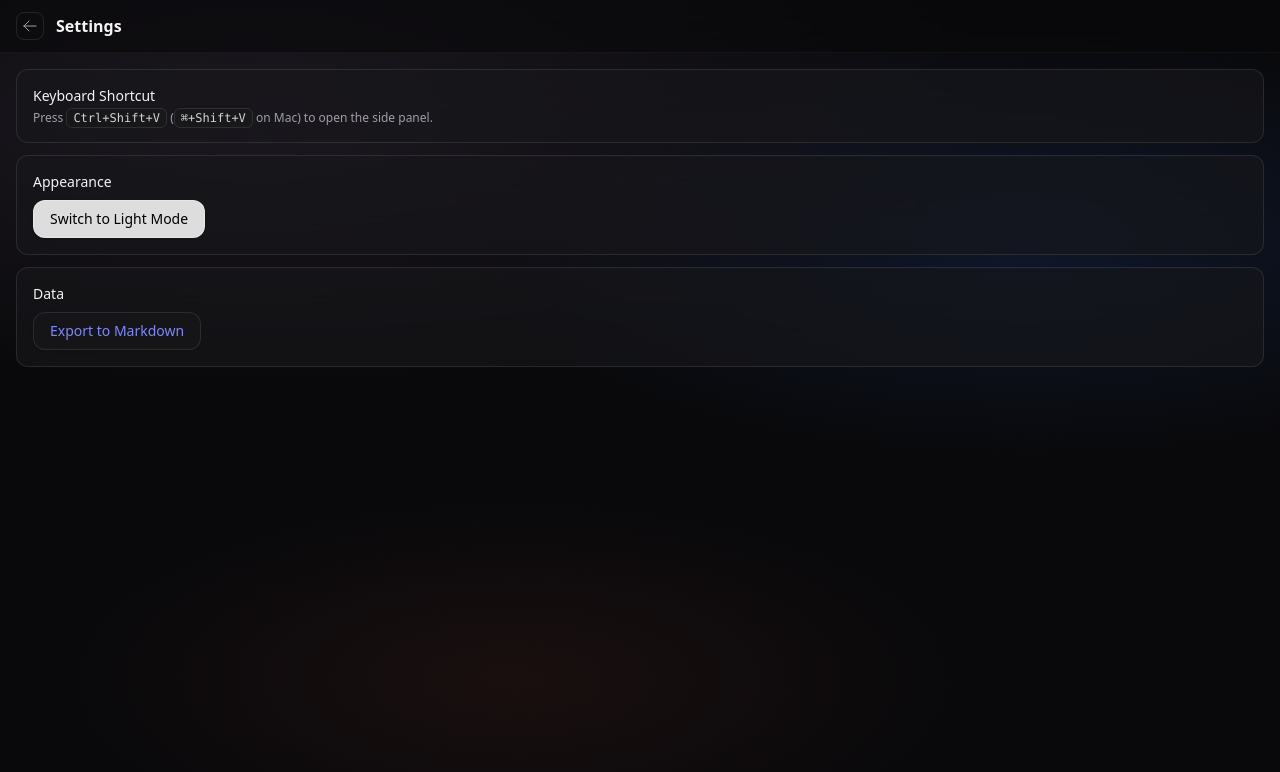
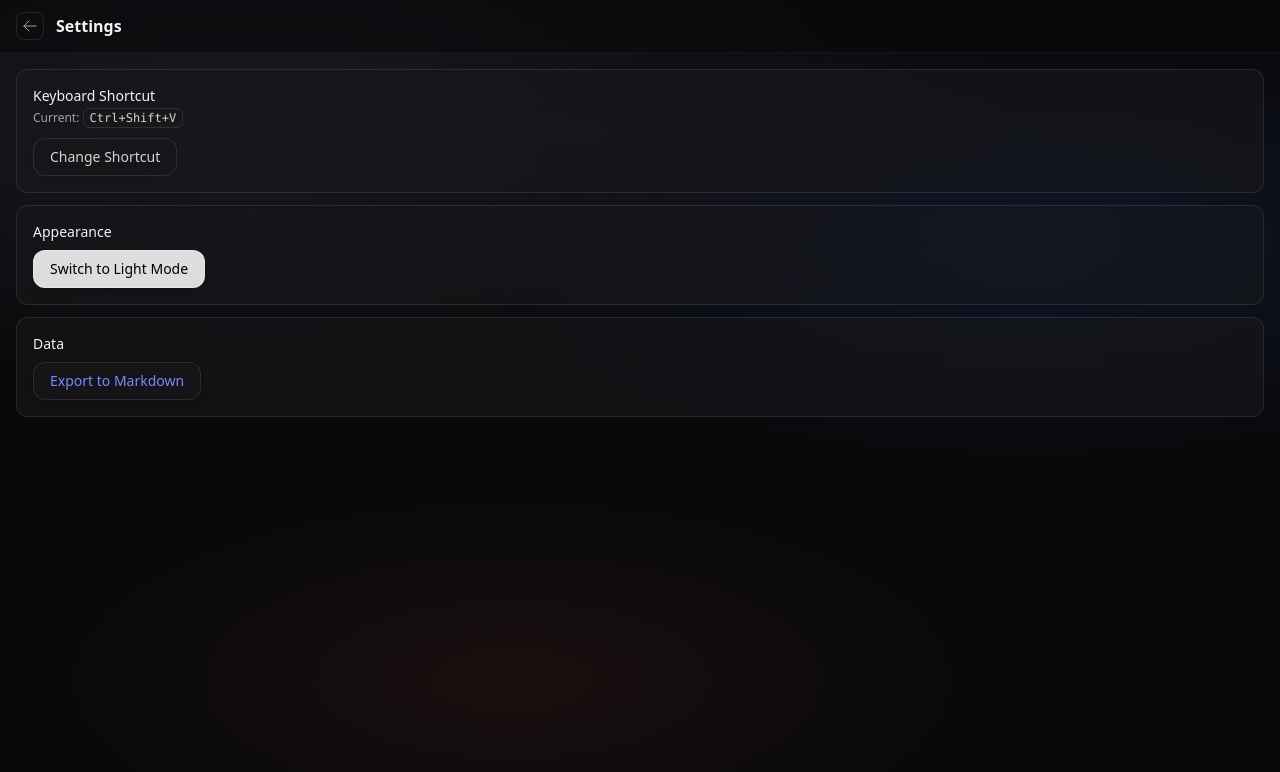
Before and after one commit to Atharav001/TabVault-Extension, a React (Vite) app: page / in a window 1280 px wide. Both pictures are taken after a click on the button 1216 px from the left and 25 px from the top of the page. Shown: the top 772 px of the page. Built offline with nearby package versions, Linux system fonts and the light colour scheme; the HTML template or start-up script is replaced by a standard one.

Commit message:
Add Change Shortcut button that opens chrome://extensions/shortcuts
- Browser manages MV3 command shortcuts natively
- Button in Settings links directly to the shortcut manager page

```diff
--- a/src/sidepanel/SettingsView.tsx
+++ b/src/sidepanel/SettingsView.tsx
@@ -43,9 +43,15 @@ export default function SettingsView({ onBack }: { onBack: () => void }) {
       <div className="flex-1 p-4 space-y-3 overflow-y-auto">
         <div className={`rounded-xl p-4 border ${cardBg}`}>
           <h2 className="text-sm font-medium mb-1">Keyboard Shortcut</h2>
-          <p className={`text-xs ${subtext}`}>
-            Press <kbd className={`px-1.5 py-0.5 rounded-md text-xs border ${kbdBg}`}>Ctrl+Shift+V</kbd> (<kbd className={`px-1.5 py-0.5 rounded-md text-xs border ${kbdBg}`}>⌘+Shift+V</kbd> on Mac) to open the side panel.
+          <p className={`text-xs ${subtext} mb-3`}>
+            Current: <kbd className={`px-1.5 py-0.5 rounded-md text-xs border ${kbdBg}`}>{navigator.platform.includes('Mac') ? '⌘+Shift+V' : 'Ctrl+Shift+V'}</kbd>
           </p>
+          <button
+            onClick={() => chrome.tabs.create({ url: 'chrome://extensions/shortcuts' })}
+            className={`px-4 py-2 rounded-xl text-sm font-medium transition-all border shadow-sm backdrop-blur-xl ${isLight ? 'bg-white/60 text-zinc-600 hover:bg-white/80 border-black/5' : 'bg-zinc-900/60 text-zinc-300 hover:bg-zinc-900/80 border-white/10'}`}
+          >
+            Change Shortcut
+          </button>
         </div>
 
         <div className={`rounded-xl p-4 border ${cardBg}`}>
```
